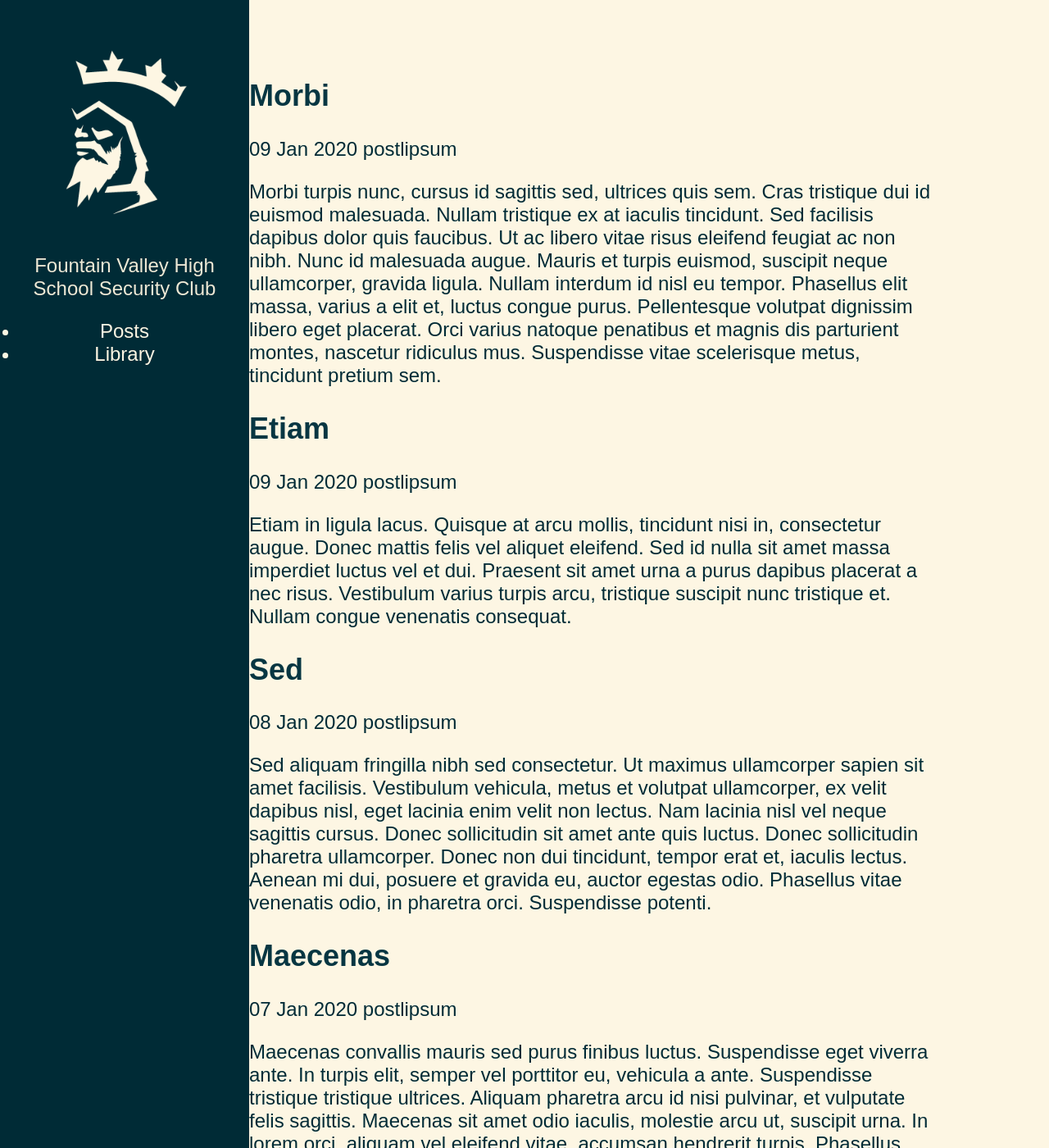
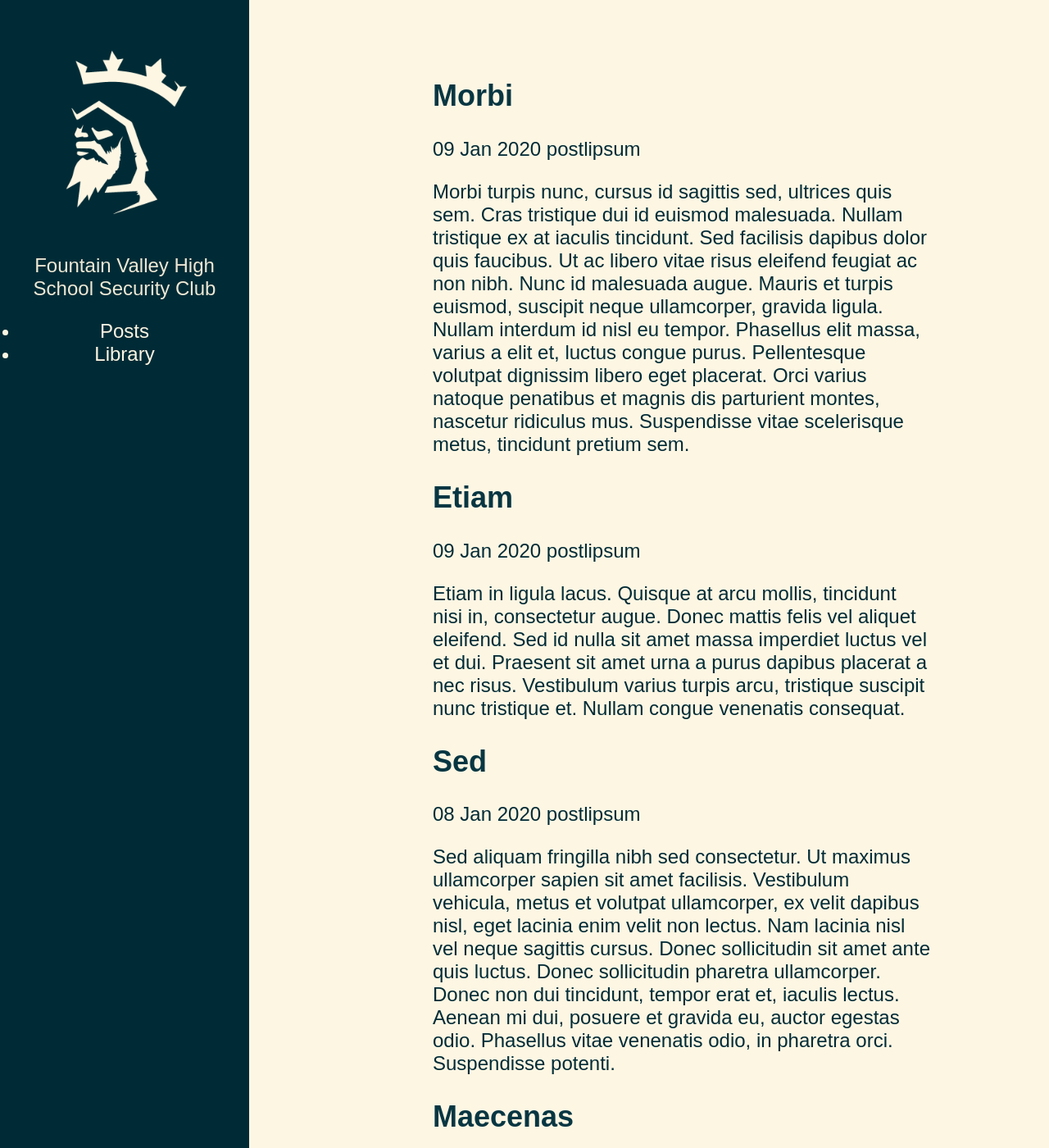
Before and after one commit to FVHSsec/fvhssec.github.io, a Jekyll site: the page built from index.md, in a window 1280 px wide and 1400 px high. Shown: the whole window at 82% size. Built offline with Jekyll 4.4.1, drawn with Linux system fonts in a browser that asks for light colours.

Commit message:
Revert "Update main.css"
This reverts commit 2982787f7a5e331d2c72c83442c999a6d5d68aee.

```diff
--- a/assets/css/main.css
+++ b/assets/css/main.css
@@ -53,7 +53,7 @@ input:focus {
 
 @media (min-width : 64em) {
     .content {
-        margin-left : 20%;
+        margin-left : 20em;
         margin-right : 6em;
         padding-left : 2em;
     }
```
